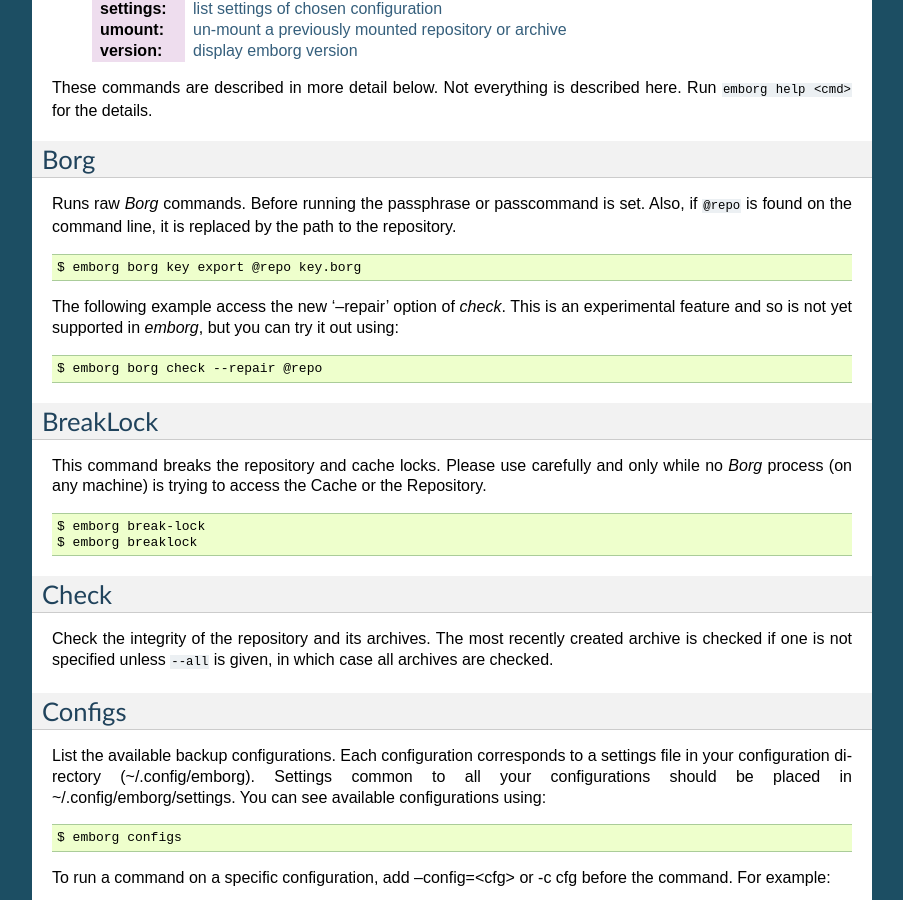
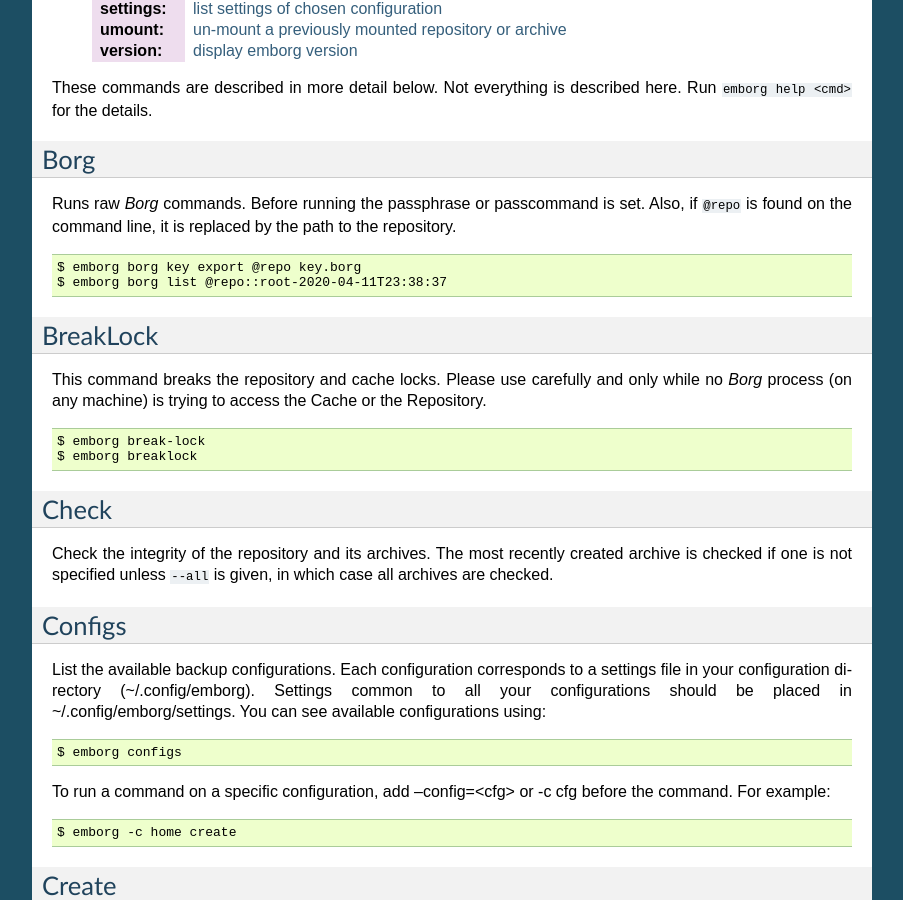
Before and after one commit to KenKundert/emborg, a Sphinx documentation site: the page built from doc/commands.rst, in a window 1280 px wide and 900 px high, scrolled down 745 px. Shown: the whole window, without its empty margins (198-1101 px from the left). Built offline with Sphinx 7.4.7, drawn with Linux system fonts in a browser that asks for light colours.

Commit message:
Enhance borg command so that @repo can be combined with an archive.

```diff
--- a/doc/commands.rst
+++ b/doc/commands.rst
@@ -55,12 +55,7 @@
 ::
 
     $ emborg borg key export @repo key.borg
-
-The following example access the new '--repair' option of *check*.  This is an
-experimental feature and so is not yet supported in *emborg*, but you can try it
-out using::
-
-    $ emborg borg check --repair @repo
+    $ emborg borg list @repo::root-2020-04-11T23:38:37
 
 
 .. _breaklock:
```
Also changed, not shown: 1 other file.
